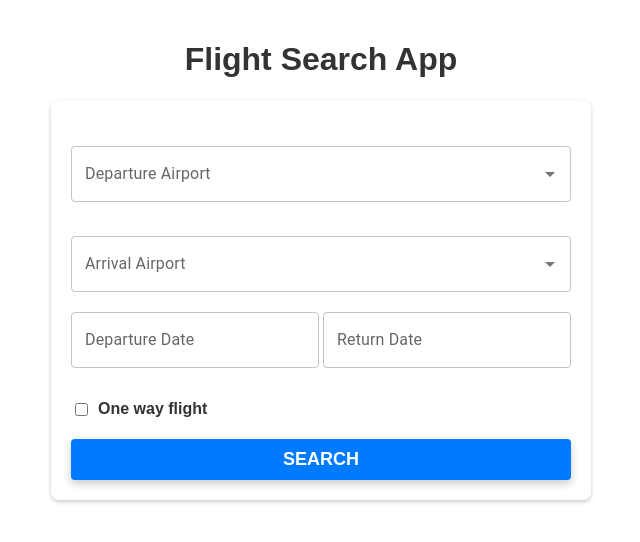
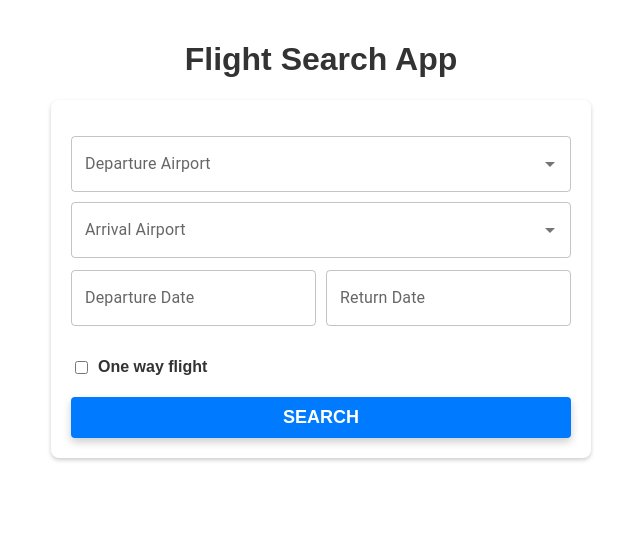
Before and after one commit to umutbrkee/flight-search-app, a React (Create React App) app: page / in a window 1280 px wide. Shown: the top 542 px of the page, without its empty margins (319-959 px from the left). Built offline with nearby package versions, Linux system fonts and the light colour scheme; no server answers.

Commit message:
Final adjustments

```diff
--- a/src/App.css
+++ b/src/App.css
@@ -4,6 +4,9 @@
   background: rgba(255, 255, 255, 0.8);
 }
 
+span{
+  margin: 8px;
+}
 body, html {
   margin: 0;
   padding: 0;
--- a/src/components/FlightList.js
+++ b/src/components/FlightList.js
@@ -12,11 +12,8 @@ import {  CircularProgress,
   TableHead,
   TableRow,
   Paper,
-  Typography,
-  Box} from '@mui/material';
-import SortIcon from '@mui/icons-material/Sort';
+  Typography} from '@mui/material';
 import "../App.css";
-import { Margin } from '@mui/icons-material';
 
 
 const FlightList = ({ searchParams }) => {
@@ -110,30 +107,26 @@ const FlightList = ({ searchParams }) => {
   }
 
   // Uygun uçuş bulunamadıysa
-  if (departure.length === 0 && (searchParams.oneWay || departureReturn.length === 0)) {
+  if (departure.length === 0 || (!searchParams.oneWay && departureReturn.length === 0)) {
     return <Typography variant="h6" color="textSecondary">No flight available.</Typography>;
   }
 
-  const listStyle = {
-    maxHeight: '400px', // Maksimum yükseklik
-    overflow: 'auto', // Taşma durumunda scrollbar göster
-    width: '100%', // Genişlik
-  };
+
 
   const getType = (flight) => {
     if (flight.departureAirport === searchParams.arrivalAirport) {
-      return "Homing flight";
+      return "Return";
     } else if (flight.departureAirport === searchParams.departureAirport) {
-      return "Outbound flight";
+      return "Depart";
     }
   };
 
   return (
     <div className="flightListContainer">
       <FormControl margin="normal">
-      <InputLabel>Order By</InputLabel>
+      <InputLabel >Order By</InputLabel>
           <Select
-          style={{marginBottom:'5px'}}
+          style={{marginBottom:'5px', padding:'3px'}}
             value={sortCriteria}
             label="Sırala"
             onChange={handleSortChange}
@@ -157,7 +150,7 @@ const FlightList = ({ searchParams }) => {
                 <TableCell>Flight Time</TableCell>
               </TableRow>
             </TableHead>
-            <TableBody>
+            <TableBody style={{margin:'5px'}}>
               {[...departure, ...departureReturn].map((flight) => (
                 <TableRow key={flight.id}>
                   <TableCell>{flight.departureAirport}</TableCell>
--- a/src/components/SearchForm.js
+++ b/src/components/SearchForm.js
@@ -1,5 +1,5 @@
 import { Formik, Form, Field, ErrorMessage } from 'formik';
-import React, { useState, useEffect } from 'react';
+import React, { useState, useEffect, useRef } from 'react';
 import * as Yup from 'yup';
 import 'react-datepicker/dist/react-datepicker.css';
 import axios from 'axios';
@@ -14,19 +14,20 @@ import { LocalizationProvider } from "@mui/x-date-pickers/LocalizationProvider"
 
 
 const SearchSchema = Yup.object().shape({
-  departureAirport: Yup.string().required("Departure airpoer must be chosen."),
+  departureAirport: Yup.string().required("Departure airport must be chosen."),
   arrivalAirport: Yup.string().required("Arrival airport must be chosen."),
   departureDate: Yup.date().required("Departure date must be chosen."),
   returnDate: Yup.date().when(['oneWay', 'departureDate'], {
-    is: (oneWay, departureDate) => !oneWay && departureDate,
-    then: (SearchSchema) => SearchSchema.min(
+    is: (oneWay) => !oneWay,
+    then: (returnDateSchema) => returnDateSchema.min(
       Yup.ref('departureDate'),
       "Return date can not be earlier than departure date."
     ).required("Return date must be chosen."),
-    otherwise: (SearchSchema) => SearchSchema,
+    otherwise: (returnDateSchema) => returnDateSchema,
   }).nullable(),
   oneWay: Yup.boolean(),
 });
+
 
 const SearchForm = ({ onSearch }) => {
   const [options, setOptions] = useState([]);
@@ -54,15 +55,7 @@ const SearchForm = ({ onSearch }) => {
 
   // Filtrelenmiş varış havaalanı seçenekleri
   const filteredOptions = options.filter(option => option.value !== departureAirport);
-  const datePickerStyle = {
-    display: 'block',
-    width: '100%',
-    padding: '8px',
-    marginBottom: '10px',
-    border: '1px solid #ced4da',
-    borderRadius: '4px',
-    fontSize: '16px',
-  };
+
 
   const errorStyle = {
     color: 'red',
@@ -94,7 +87,15 @@ const SearchForm = ({ onSearch }) => {
   marginTop:'10px'
   }
 
+  const formikRef = useRef();
 
+  const handleDivClick = () => {
+    if (formikRef.current) {
+      // Toggle the 'oneWay' field value
+      const currentValue = formikRef.current.values.oneWay;
+      formikRef.current.setFieldValue('oneWay', !currentValue);
+    }
+  };
 
   return (
 
@@ -121,10 +122,12 @@ marginTop:'10px'
           onSubmit={(values) => {
             onSearch(values);
           }}
+        innerRef={formikRef}
+
       >
 {({ setFieldValue, values, errors, touched }) => (
             <Form>
-            <div style={{marginTop:'10px',marginBottom:'10px'}}>
+            <div style={{position: 'relative' }}>
             <Autocomplete
                 id="departureAirport"
                 options={options}
@@ -135,14 +138,15 @@ marginTop:'10px'
                   setDepartureAirport(newValue ? newValue.value : '');
                 }}
                 renderInput={(params) => (
-                  <TextField {...params} label="Departure Airport" margin="normal" />
+                  <TextField style={{marginBottom:'0'}} {...params} label="Departure Airport" margin="normal" />
                 )}
               />
               <ErrorMessage name="departureAirport" component="div" style={errorStyle} />
             </div>
 
-            <div>
+            <div style={{ position: 'relative' }}>
             <Autocomplete
+                style={{marginTop:'-6px'}}
                 id="arrivalAirport"
                 options={filteredOptions}
                 getOptionLabel={(option) => option ? option.label : ''}
@@ -152,14 +156,14 @@ marginTop:'10px'
                 }}
                 isOptionEqualToValue={(option, value) => option.value === value.value}
                 renderInput={(params) => (
-                  <TextField {...params} label="Arrival Airport" margin="normal" />
+                  <TextField style={{marginBottom:'0'}} {...params} label="Arrival Airport" margin="normal" />
                 )}
               />
               <ErrorMessage name="arrivalAirport" component="div" style={errorStyle} />
             </div>
   <div style={dateClass}>
             <LocalizationProvider dateAdapter={AdapterDayjs}>
-              <div style={{ marginBottom: '20px' }}>
+              <div style={{ marginBottom: '20px', position: 'relative', width:'49%' }}>
                 <DatePicker
                   label="Departure Date"
                   value={values.departureDate}
@@ -174,10 +178,15 @@ marginTop:'10px'
                     />
                   )}
                 />
+
+                <div style={{ position: 'absolute', left: 0, right: 0 }}>
+                  <ErrorMessage name="departureDate" component="div" style={errorStyle} />
+
+                  </div>
               </div>
 
               {!values.oneWay && (
-                <div style={{ marginBottom: '20px' }}>
+                <div style={{ marginBottom: '20px', position: 'relative', width:'49%'}}>
                   <DatePicker
                     label="Return Date"
                     value={values.returnDate}
@@ -193,12 +202,17 @@ marginTop:'10px'
                       />
                     )}
                   />
+                  <div style={{ position: 'absolute', left: 0, right: 0 }}>
+                  <ErrorMessage name="returnDate" component="div" style={errorStyle} />
+
+                  </div>
                 </div>
               )}
             </LocalizationProvider>
               </div>
 
-            <div style={checkboxContainerStyle}>
+              <div style={checkboxContainerStyle}
+            onClick={handleDivClick}>
               <Field type="checkbox" name="oneWay" style={checkboxStyle} />
               <label htmlFor="oneWay" style={{ fontWeight: '600' }}>One way flight </label>
             </div>
@@ -211,4 +225,4 @@ marginTop:'10px'
     </div>
   );
 }
-export default SearchForm;
+export default SearchForm;
```
Lines whose indentation alone changed are shown as unchanged.
